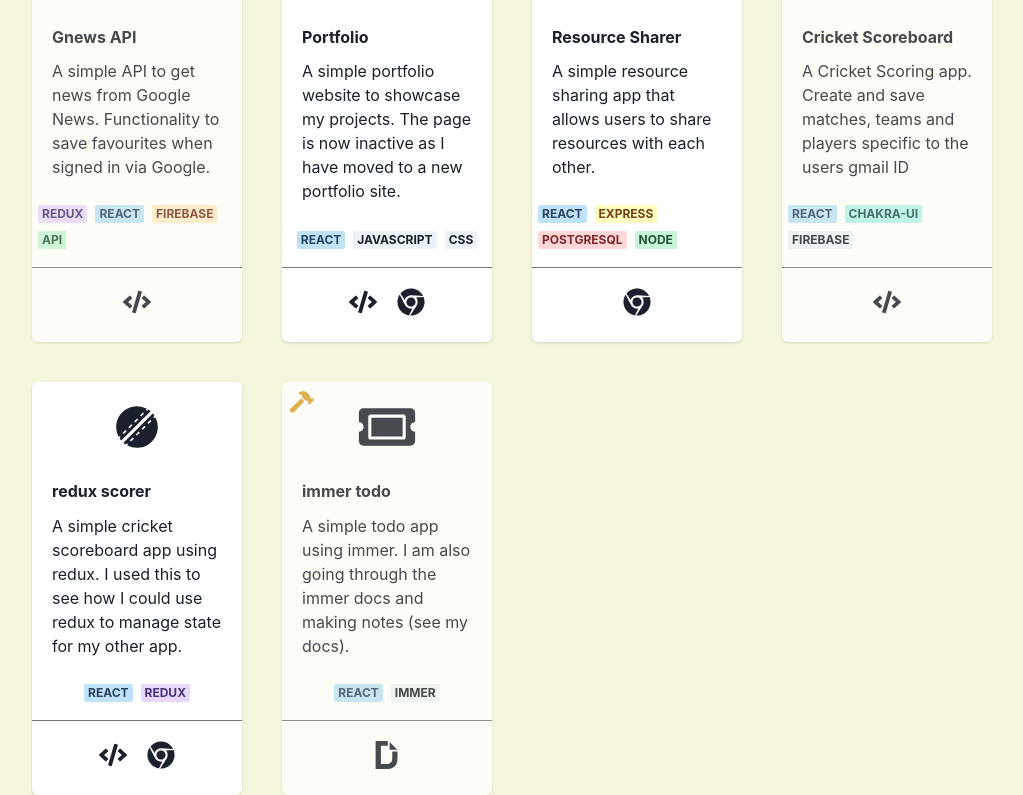
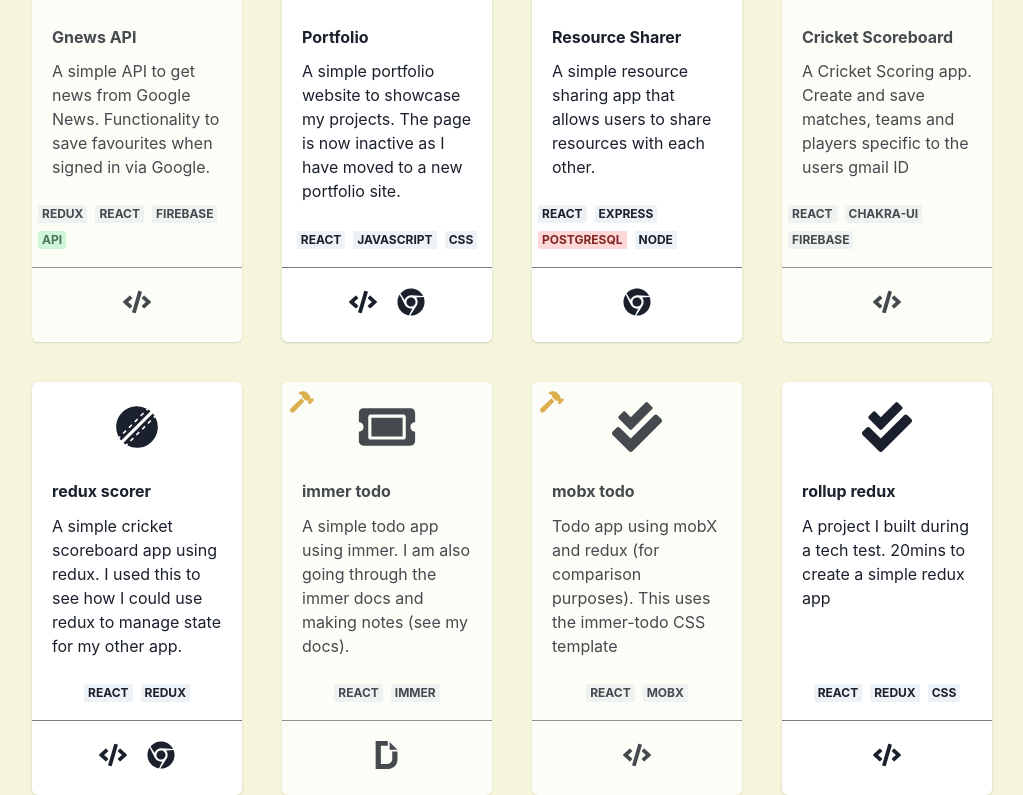
Before and after one commit to luiHoll97/luih, a React (Create React App) app: page /portfolio in a window 1280 px wide. Shown: the part 475-1270 px from the top of the page, without its empty margins (128-1151 px from the left). Built offline with nearby package versions, Linux system fonts and the light colour scheme.

Commit message:
changes to work data

```diff
--- a/src/work.ts
+++ b/src/work.ts
@@ -1,4 +1,4 @@
-import { FaClipboard, FaSun, FaBook, FaTicketAlt } from "react-icons/fa";
+import { FaClipboard, FaSun, FaBook, FaTicketAlt, FaCheckDouble } from "react-icons/fa";
 import {BiCricketBall, BiSolidCricketBall} from 'react-icons/bi'
 import { Project } from "./types/project";
 
@@ -8,7 +8,7 @@ export const Projects: Project[] = [
         title: "Gnews API",
         description: "A simple API to get news from Google News. Functionality to save favourites when signed in via Google.",
         status: false,
-        techs: ["redux", "react", "firebase", 'API'],
+        techs: ["Redux", "React", "Firebase", 'API'],
         link: '',
         image: FaSun,
         team: false,
@@ -21,7 +21,7 @@ export const Projects: Project[] = [
         title: "Portfolio",
         description: "A simple portfolio website to showcase my projects. The page is now inactive as I have moved to a new portfolio site.",
         status: true,
-        techs: ["react", "javascript", "CSS"],
+        techs: ["React", "Javascript", "CSS"],
         link:'https://lui-holliday.netlify.app',
         image: FaClipboard,
         team: false,
@@ -34,7 +34,7 @@ export const Projects: Project[] = [
         title: "Resource Sharer",
         description: 'A simple resource sharing app that allows users to share resources with each other.',
         image: FaBook,
-        techs: ["react", "express", "PostgreSQL", 'node'],
+        techs: ["React", "Express", "PostgreSQL", 'Node'],
         link: "https://c5c2-study-resources.netlify.app",
         status: true,
         team: true,
@@ -47,7 +47,7 @@ export const Projects: Project[] = [
         title: "Cricket Scoreboard",
         description: 'A Cricket Scoring app. Create and save matches, teams and players specific to the users gmail ID',
         image: BiCricketBall,
-        techs: ["react", 'chakra-ui', "Firebase"],
+        techs: ["React", 'Chakra-ui', "Firebase"],
         link: "",
         status: false,
         team: false,
@@ -60,7 +60,7 @@ export const Projects: Project[] = [
         title: "redux scorer",
         description: 'A simple cricket scoreboard app using redux. I used this to see how I could use redux to manage state for my other app.',
         image: BiSolidCricketBall,
-        techs: ["react", 'redux'],
+        techs: ["React", 'Redux'],
         link: "https://redux-scorer.netlify.app",
         status: true,
         team: false,
@@ -73,13 +73,38 @@ export const Projects: Project[] = [
         title: "immer todo",
         description: 'A simple todo app using immer. I am also going through the immer docs and making notes (see my docs).',
         image: FaTicketAlt,
-        techs: ["react", 'immer'],
+        techs: ["React", 'Immer'],
         link: '',
         status: false,
         team: false,
         docuemntation: 'https://lui-holliday-docs.notion.site/immer-docs-31d4d8fad9534960b4f19ad62ffc824b?pvs=4',
         code: '',
         linksAvailable: true,
-      }
-
+      },
+      {
+        id: '10',
+        title: "mobx todo",
+        description: 'Todo app using mobX and redux (for comparison purposes). This uses the immer-todo CSS template',
+        image: FaCheckDouble,
+        techs: ["React", 'MobX'],
+        link: '',
+        status: false,
+        team: false,
+        docuemntation: '',
+        code: 'https://github.com/luiHoll97/mobx-todo',
+        linksAvailable: true,
+      },
+      {
+        id: '11',
+        title: "rollup redux",
+        description: 'A project I built during a tech test. 20mins to create a simple redux app',
+        image: FaCheckDouble,
+        techs: ["React", 'Redux', 'CSS'],
+        link: '',
+        status: true,
+        team: false,
+        docuemntation: '',
+        code: 'https://github.com/luiHoll97/rollup-redux',
+        linksAvailable: true,
+      },
 ]
```
